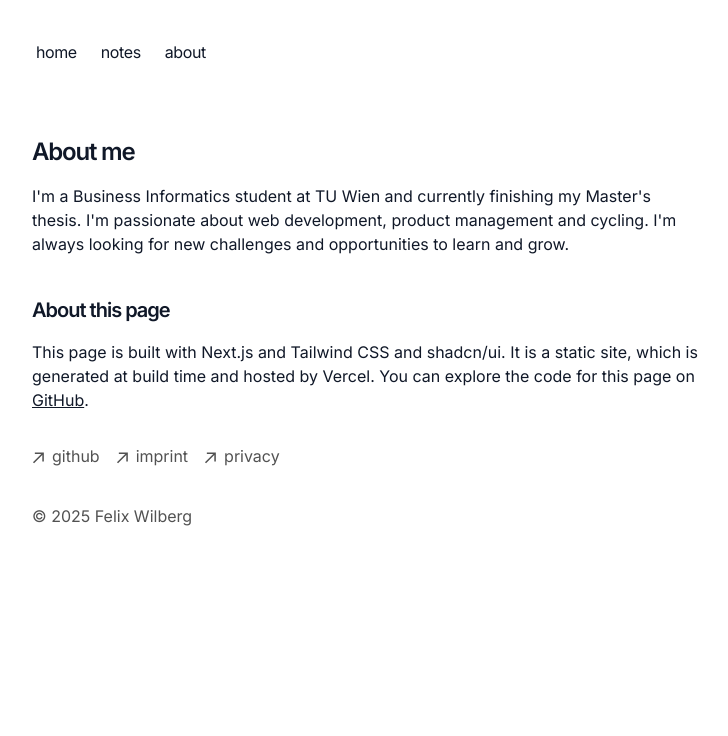
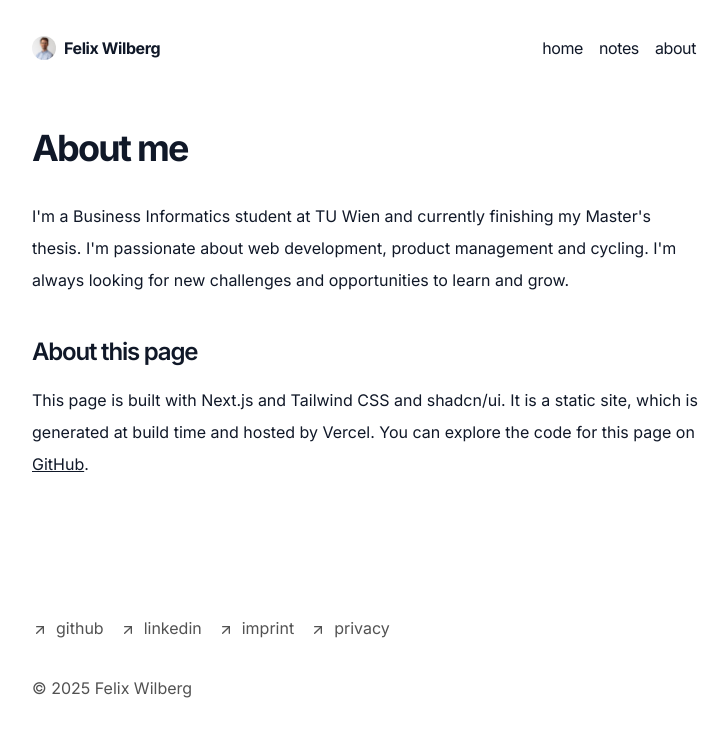
Before and after one commit to felix-wilberg/felixwilberg-portfolio, a Next.js app: page /about in a window 1280 px wide. Shown: the top 736 px of the page, without its empty margins (272-1000 px from the left). Built offline with nearby package versions, Linux system fonts and the light colour scheme.

Commit message:
finetune and fix some errors

```diff
--- a/app/about/About.tsx
+++ b/app/about/About.tsx
@@ -3,23 +3,23 @@ import Link from 'next/link';
 const About = () => {
   return (
     <section>
-      <h1 className="font-semibold text-2xl mb-4 tracking-tighter">About me</h1>
-      <p className="mb-10">
+      <h1 className="font-bold text-4xl mb-8 tracking-tighter">About me</h1>
+      <p className="mb-10 text-base/8">
         I&#39;m a Business Informatics student at TU Wien and currently
         finishing my Master&#39;s thesis. I&#39;m passionate about web
         development, product management and cycling. I&#39;m always looking for
         new challenges and opportunities to learn and grow.
       </p>
 
-      <h2 className="font-semibold text-xl mb-4 mt-2 tracking-tighter">
+      <h2 className="font-semibold text-2xl mb-4 mt-2 tracking-tighter">
         About this page
       </h2>
-      <p>
+      <p className="mb-10 text-base/8">
         {`This page is built with Next.js and Tailwind CSS and shadcn/ui. It is a
         static site, which is generated at build time and hosted by Vercel. You
         can explore the code for this page on `}
         <Link
-          href="https://github.com/felix-wilberg/felix-wilberg"
+          href="https://github.com/felix-wilberg/felixwilberg-portfolio"
           className="underline"
         >
           GitHub
--- a/app/components/Footer.tsx
+++ b/app/components/Footer.tsx
@@ -1,37 +1,10 @@
 import Link from 'next/link';
-
-function ArrowIcon() {
-  return (
-    <svg
-      width="12"
-      height="12"
-      viewBox="0 0 12 12"
-      fill="none"
-      xmlns="http://www.w3.org/2000/svg"
-    >
-      <path
-        d="M2.07102 11.3494L0.963068 10.2415L9.2017 1.98864H2.83807L2.85227 0.454545H11.8438V9.46023H10.2955L10.3097 3.09659L2.07102 11.3494Z"
-        fill="currentColor"
-      />
-    </svg>
-  );
-}
+import { LuArrowUpRight } from 'react-icons/lu';
 
 const Footer = () => {
   return (
     <footer className="mb-16">
       <ul className="font-sm mt-8 flex flex-col space-x-0 space-y-2 text-neutral-600 md:flex-row md:space-x-4 md:space-y-0 dark:text-neutral-300">
-        {/*<li>*/}
-        {/*  <a*/}
-        {/*    className="flex items-center transition-all hover:text-neutral-800 dark:hover:text-neutral-100"*/}
-        {/*    rel="noopener noreferrer"*/}
-        {/*    target="_blank"*/}
-        {/*    href="/rss"*/}
-        {/*  >*/}
-        {/*    <ArrowIcon />*/}
-        {/*    <p className="ml-2 h-7">rss</p>*/}
-        {/*  </a>*/}
-        {/*</li>*/}
         <li>
           <Link
             className="flex items-center transition-all hover:text-neutral-800 dark:hover:text-neutral-100"
@@ -39,8 +12,19 @@ const Footer = () => {
             target="_blank"
             href="https://github.com/felix-wilberg/felixwilberg-portfolio"
           >
-            <ArrowIcon />
+            <LuArrowUpRight />
             <p className="ml-2 h-7">github</p>
+          </Link>
+        </li>
+        <li>
+          <Link
+            className="flex items-center transition-all hover:text-neutral-800 dark:hover:text-neutral-100"
+            rel="noopener noreferrer"
+            target="_blank"
+            href="https://linkedin.com/in/felix-wilberg"
+          >
+            <LuArrowUpRight />
+            <p className="ml-2 h-7">linkedin</p>
           </Link>
         </li>
         <li>
@@ -49,7 +33,7 @@ const Footer = () => {
             rel="noopener noreferrer"
             href="/imprint"
           >
-            <ArrowIcon />
+            <LuArrowUpRight />
             <p className="ml-2 h-7">imprint</p>
           </Link>
         </li>
@@ -59,7 +43,7 @@ const Footer = () => {
             rel="noopener noreferrer"
             href="/privacy"
           >
-            <ArrowIcon />
+            <LuArrowUpRight />
             <p className="ml-2 h-7">privacy</p>
           </Link>
         </li>
--- a/app/components/NavBar.tsx
+++ b/app/components/NavBar.tsx
@@ -1,4 +1,6 @@
 import Link from 'next/link';
+import Image from 'next/image';
+import Felix from '@/public/assets/blog/authors/felix.jpg';
 
 const navItems = [
   { href: '/', label: 'home' },
@@ -8,18 +10,31 @@ const navItems = [
 
 const NavBar = () => {
   return (
-    <aside className="-ml-[8px] mb-16 tracking-tight">
+    <aside className="mb-16 tracking-tight">
       <div className="lg:sticky lg:top-20">
         <nav
-          className="flex flex-row items-start relative px-0 pb-0 fade md:overflow-auto scroll-pr-6 md:relative"
+          className="flex flex-row sm:flex-row sm:items-start sm:justify-between relative px-0 pb-0 fade scroll-pr-6"
           id="nav"
         >
-          <ul className="flex flex-row space-x-0 pr-10">
+          <Link
+            href="/"
+            className="transition-all hover:text-slate-800 dark:hover:text-slate-200 flex items-center relative py-1 pr-2 no-underline space-x-2 shrink-0"
+          >
+            <Image
+              src={Felix}
+              alt="avatar"
+              width={24}
+              height={24}
+              style={{ borderRadius: 100 }}
+            />
+            <h1 className="font-bold">Felix Wilberg</h1>
+          </Link>
+          <ul className="flex flex-row space-x-0">
             {navItems.map((item) => (
               <li key={item.href}>
                 <Link
                   href={item.href}
-                  className="transition-all hover:text-neutral-800 dark:hover:text-neutral-200 flex align-middle relative py-1 px-2 m-1"
+                  className="transition-all hover:text-neutral-800 dark:hover:text-neutral-200 flex align-middle relative py-1 px-2"
                 >
                   {item.label}
                 </Link>
--- a/app/layout.tsx
+++ b/app/layout.tsx
@@ -31,8 +31,8 @@ export default function RootLayout({
         inter.className
       )}
     >
-      <body className={`antialiased max-w-2xl mx-4 mt-8 lg:mx-auto`}>
-        <main className="flex-auto min-w-0 mt-6 flex flex-col px-2 md:px-0">
+      <body className={`antialiased max-w-2xl mx-4 mt-8 mx-auto`}>
+        <main className="flex-auto min-w-0 mt-6 flex flex-col px-2 space-y-16 md:px-0">
           <NavBar />
           {children}
           <Footer />
--- a/app/notes/page.tsx
+++ b/app/notes/page.tsx
@@ -3,7 +3,14 @@ import BlogPosts from '@/app/components/BlogPosts';
 const Page = () => {
   return (
     <section>
-      <h1 className="font-semibold text-2xl mb-8 tracking-tighter">My Blog</h1>
+      <h1 className="font-bold text-4xl mb-8 tracking-tighter">Notes</h1>
+      <p className="mb-10 text-base/8">
+        This blog and this website is a project on its own. I want to share
+        thoughts, things that came into my mind and made me wonder, or learnings
+        I gathered. I want to test new technologies and try out interesting
+        ideas. I will grow this blog during the next weeks. If there is nothing
+        here, please come back soon :)
+      </p>
       <BlogPosts />
     </section>
   );
--- a/app/page.tsx
+++ b/app/page.tsx
@@ -1,23 +1,34 @@
 import BlogPosts from '@/app/components/BlogPosts';
+import { getPostsAmount } from '@/lib/api';
 
 export default function Page() {
+  const numPosts = getPostsAmount();
+  let posts = false;
+  if (numPosts != 0) {
+    posts = true;
+  }
+
   return (
     <section>
-      <h1 className="mb-8 text-2xl font-semibold tracking-tighter">
+      <h1 className="mb-8 text-4xl font-semibold tracking-tighter">
         Hej, I&#39;m Felix! 👋
       </h1>
-      <p className="mb-4">
+      <p className="mb-4 text-base/8">
         {`I'm a Business Informatics student at TU Wien and currently finishing my
         Master's thesis. I'm passionate about web development, product management
         and cycling. I'm always looking for new challenges and opportunities to
         learn and grow.`}
       </p>
+      {posts && (
+        <div>
           <h2 className="mt-8 mb-4 text-xl font-semibold tracking-tighter">
             Recent Blog Posts
           </h2>
           <div className="my=8">
             <BlogPosts />
           </div>
+        </div>
+      )}
     </section>
   );
 }
--- a/lib/api.ts
+++ b/lib/api.ts
@@ -25,6 +25,11 @@ export function getAllPosts(): Post[] {
     // sort posts by date in descending order
     .sort((post1, post2) => (post1.date > post2.date ? -1 : 1));
   return posts;
+}
+
+export function getPostsAmount() {
+  const slugs = getPostSlugs();
+  return slugs.length;
 }
 
 export function formatDate(date: string, includeRelative = false) {
```
Lines whose indentation alone changed are shown as unchanged.
